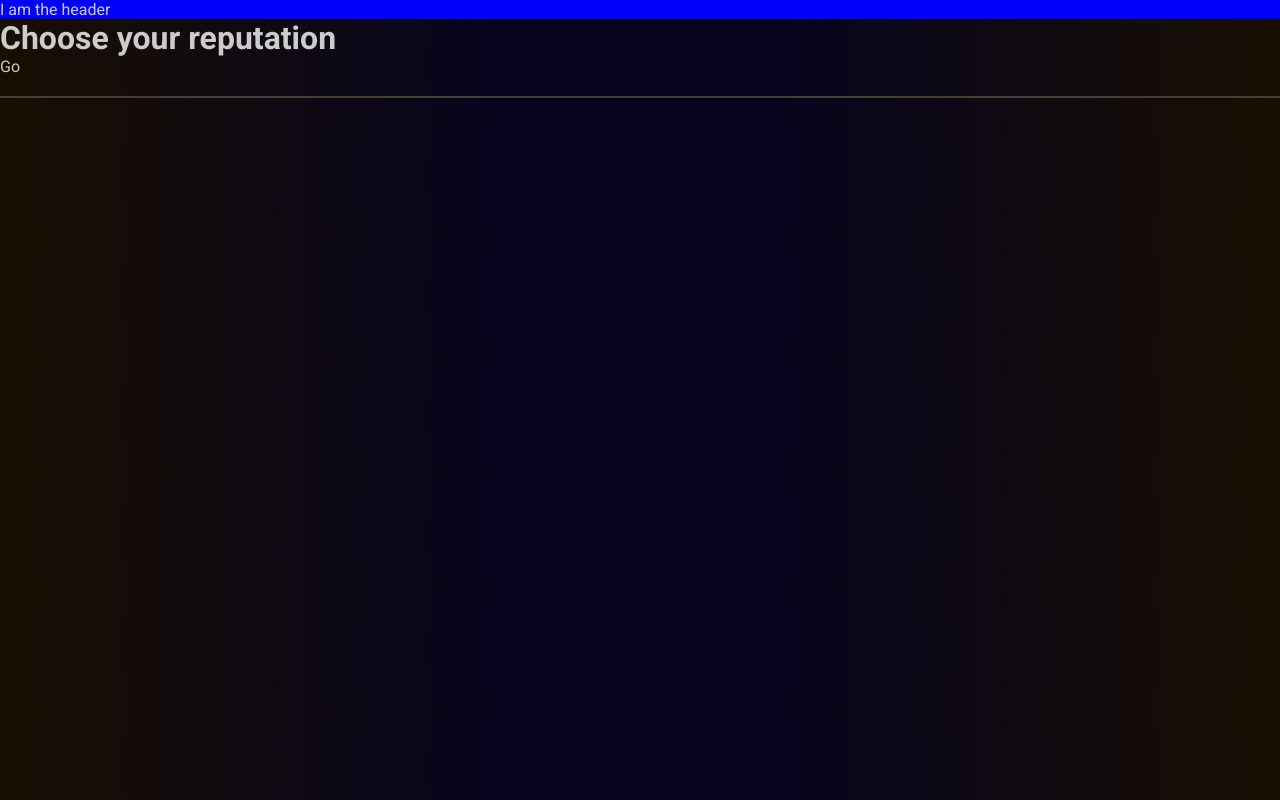
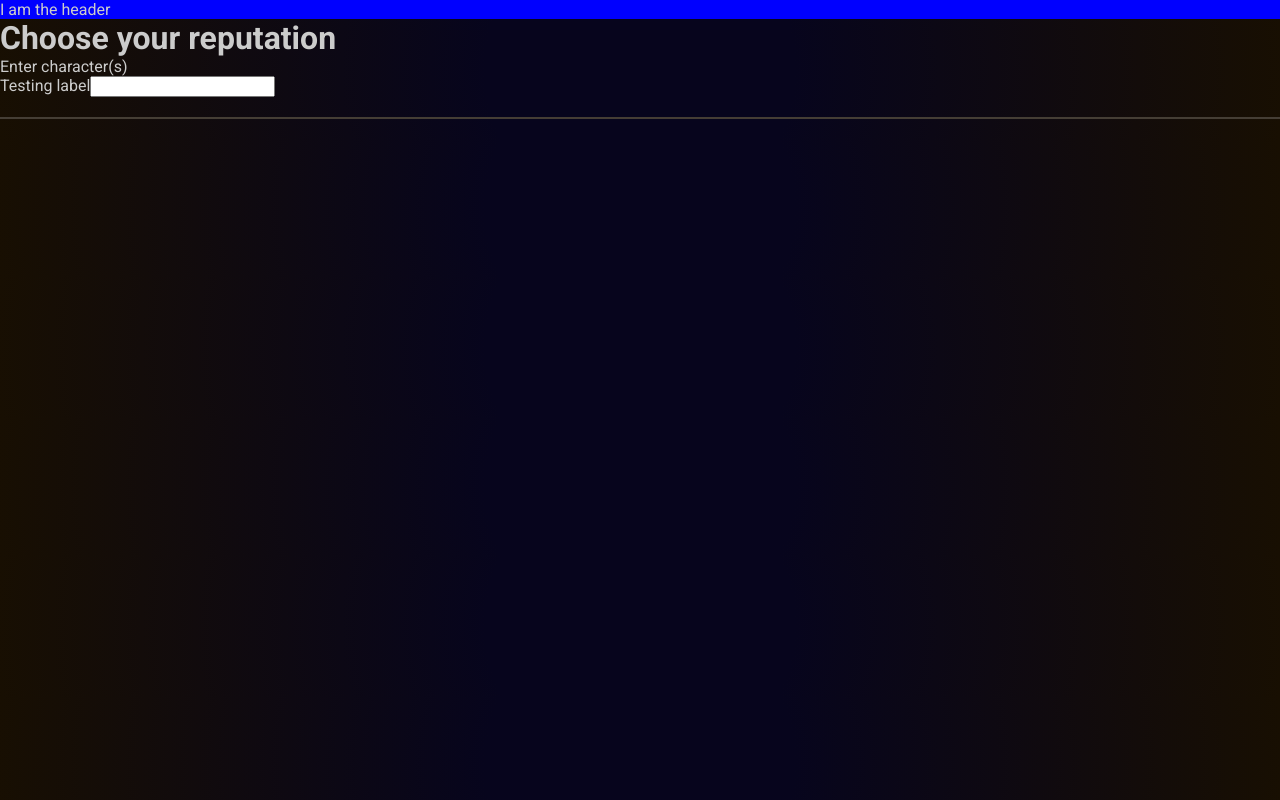
Before and after one commit to jennikate/sgr-test-reps, a React app: page /reputation in a window 1280 px wide. Built offline with nearby package versions, Linux system fonts and the light colour scheme; no server answers.

Commit message:
Create a reusable input field and call it

```diff
--- /dev/null
+++ b/src/Components/InputField.jsx
@@ -0,0 +1,43 @@
+import { useState } from 'react';
+import PropTypes from 'prop-types';
+import { validateInput } from './utils/Validator';
+
+const InputField = ({ value, label, type, validators, parentHandleChange }) => {
+  const [error, setError] = useState(false);
+
+  const localHandleChange = (e) => {
+    const { value } = e.target;
+    setError(validateInput(validators, value)); // run validation on change (to do on submit move this to parent)
+    parentHandleChange(value); // pass value back to the parent component
+  };
+
+  return (
+    <div>
+      {label && <label htmlFor="appInputField">{label}</label>}
+      <input
+        type={type}
+        value={value}
+        onChange={localHandleChange} // run the local function when input value changes
+      />
+      {error && <span>{error.message}</span>}
+    </div>
+  );
+};
+
+InputField.propTypes = {
+  value: PropTypes.string,
+  label: PropTypes.string,
+  type: PropTypes.string,
+  validators: PropTypes.array,
+  parentHandleChange: PropTypes.func.isRequired,
+};
+
+// add defaults for non required fields so things don't break
+InputField.defaultProps = {
+  value: '',
+  label: '',
+  type: 'text',
+  validators: [],
+};
+
+export default InputField;
--- /dev/null
+++ b/src/Components/utils/Validator.js
@@ -0,0 +1,21 @@
+export class Validators {
+  static required(value, message) {
+      if (!value || !value.toString().trim().length) {
+          return { error: true, message };
+      }
+      return false;
+  }
+  // see https://github.com/gkhan205/react-reusable-form-component/blob/master/src/library/utilities/Validator.js for email and number validators
+}
+
+export const validateInput = (validators, value) => {
+  if (validators && validators.length) {
+      for (let i = 0; i < validators.length; i++) {
+          const error = validators[i].check(value, validators[i].message);
+          if (error) {
+              return error;
+          }
+      }
+  }
+  return false;
+};
--- a/src/Pages/CharactersRep.jsx
+++ b/src/Pages/CharactersRep.jsx
@@ -1,27 +1,25 @@
 import { useState } from 'react';
 import axios from 'axios';
 import { BLIZZ_API_URL, BLIZZ_CONFIG } from '../Content/ApiConstants';
+import InputField from '../Components/InputField';
+import { Validators } from '../Components/utils/Validator';
 
 const CharacterReputation = () => {
-  const requestedRep = 'Argent Crusade';
-  const characterList = [
+  const [value, setValue] = useState('');
+  const characterForm = [
     {
-      realm: 'argent-dawn',
-      name: 'matteo',
+      type: 'input',
+      fieldName: 'Character name',
+      id: 'characterName-1',
     },
     {
-      realm: 'argent-dawn',
-      name: 'felamir',
-    },
-    {
-      realm: 'argent-dawn',
-      name: 'hood',
-    },
-    {
-      realm: 'argent-dawn',
-      name: 'rhaewon',
+      type: 'input',
+      fieldName: 'Realm (EU Only)',
+      id: 'realm-1',
+      defaultValue: 'Argent Dawn',
     },
   ];
+  const requestedRep = 'Argent Crusade';
   const [characterReps, setCharacterReps] = useState();
 
   const getCharacterRep = async ({ realm, characterName }) => {
@@ -47,31 +45,38 @@ const CharacterReputation = () => {
     setCharacterReps(resultArray);
   };
 
-  // Select realm
-  // enter character name
-  // add another (repeat)
-  // select rep
+  const handleChange = (value) => {
+    console.log('fc', value);
+    setValue(value);
+  };
 
-  // take list
-  // map to get reps
-  // display just wanted rep
-
-  // raw total rep score (regardless of tier -- I think is always 42000 total for normal reps)
-  // value current rep score for tier
-  // max total rep needed for tier
+  /* handleChange
+   * we pass the function down from here to the InputField component
+   * the InputField component also has a local handleChange function
+   * the localHandleChange is assigned to 'onChange' so when the input field changes
+   * it catches the event and stores the value
+   * Because we pass down the handleChange from this component as the onChange action
+   * when the field 'changes' and the localHandleChange runs, the value the localHandleChange
+   * returns is passed back up to this handleChange component
+  */
 
   return (
     <main className="main">
       <h1>Choose your reputation</h1>
-      <button
-        type='button'
-        onClick={(e) => {
-          e.preventDefault;
-          mapCharacterReps(characterList);
-        }}
-      >
-        Go
-      </button>
+      <p>Enter character(s)</p>
+      <div>
+        <InputField
+          type="text"
+          label="Testing label"
+          value={value}
+          validators={[
+            {check: Validators.required, message: 'This field is required'}
+          ]}
+          parentHandleChange={handleChange}
+        />
+
+
+      </div>
       <hr />
       {characterReps && <h2>Reps for {requestedRep}</h2>}
       {characterReps && characterReps.map((character) => {
--- a/src/assets/main.scss
+++ b/src/assets/main.scss
@@ -45,6 +45,10 @@ main {
 /* ==================
    ELEMENTS
 ================== */
+
+input {
+  all: revert;
+}
 
 progress {
   all: revert;
```
